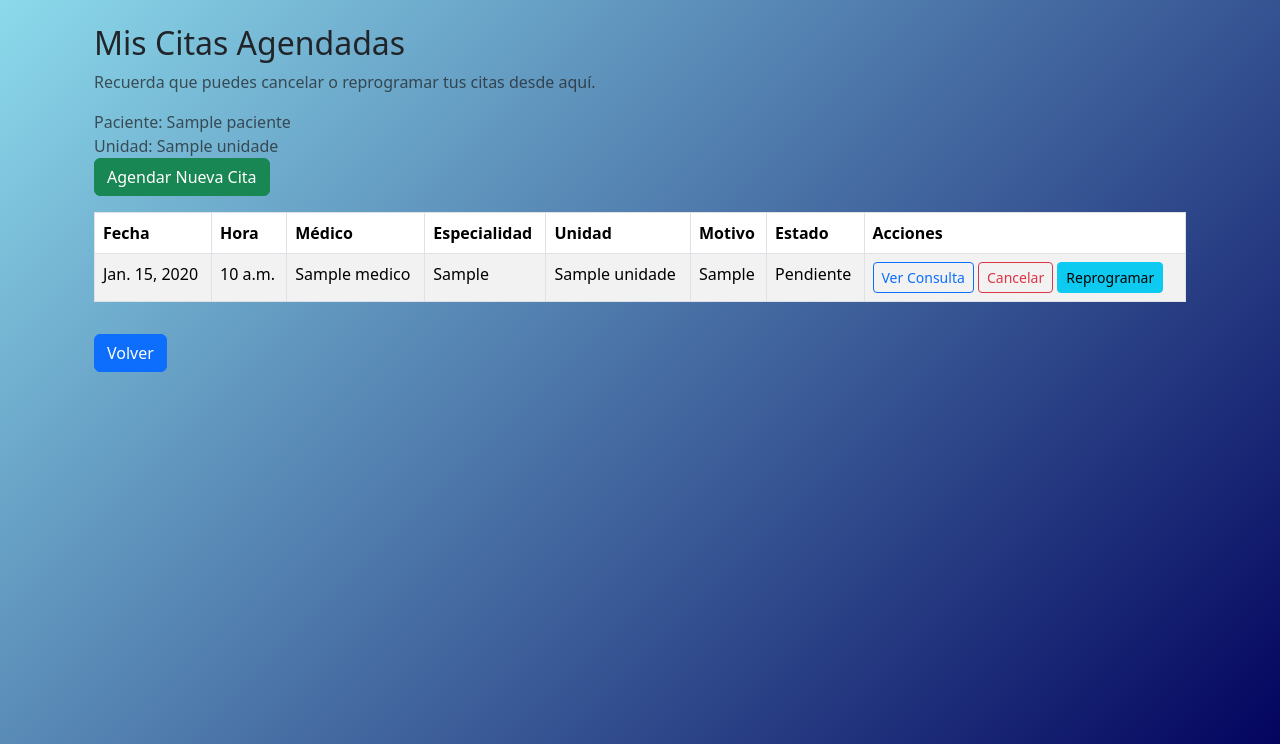
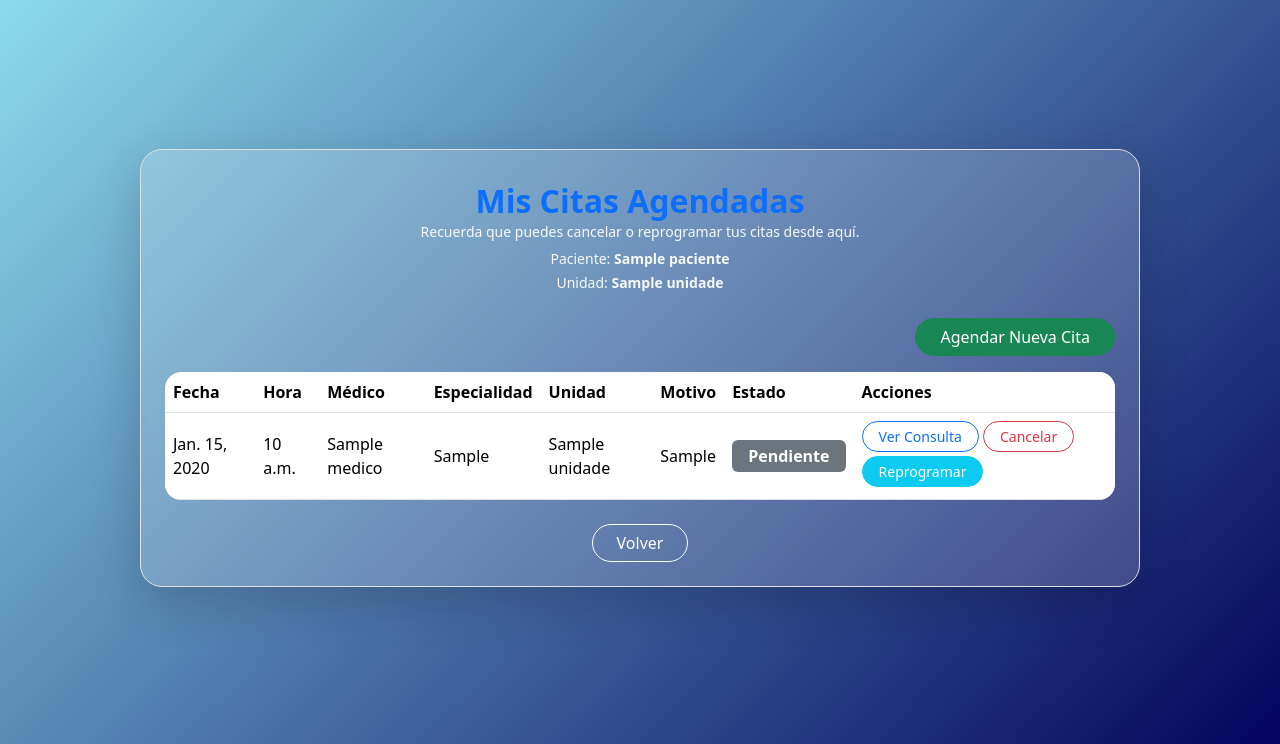
Before and after one commit to Eliasovalle22/eps_salud, a Django app: template core/templates/core/citas_paciente.html in a window 1280 px wide. Shown: the part 56-800 px from the top of the page. Run offline with Django 5.2, Linux system fonts and the light colour scheme; the template is opened without the code that fills it: values that come from a table or form of the project are taken from there, others are empty; tables that the repository leaves empty hold one stand-in row (values such as "Sample post").

Commit message:
commit 10
estilo citas paciente

```diff
--- a/core/templates/core/citas_paciente.html
+++ b/core/templates/core/citas_paciente.html
@@ -1,16 +1,23 @@
 {% extends 'base.html' %}
 {% block content %}
-<div class="container mt-4">
-    <h2>Mis Citas Agendadas</h2>
-    <samall class="text-muted">
-        <p>Recuerda que puedes cancelar o reprogramar tus citas desde aquí.</p>
-        Paciente: {{ paciente.nombre }}<br>
-        Unidad: {{ paciente.unidad.nombre }}<br>
+<div class="container mt-5 d-flex flex-column align-items-center justify-content-center" style="min-height: 80vh;">
+    <div class="card shadow-lg p-4 w-100" style="max-width: 1000px; background: rgba(255,255,255,0.18); border-radius: 22px; backdrop-filter: blur(8px); border: 1.5px solid #e0e0e0;">
+        <div class="mb-4 text-center">
+            <i class="bi bi-calendar-heart" style="font-size: 2.5rem; color: #0d6efd;"></i>
+            <h2 class="mt-2 mb-0 fw-bold text-primary">Mis Citas Agendadas</h2>
+            <small class="text-light">
+                <p class="mb-1">Recuerda que puedes cancelar o reprogramar tus citas desde aquí.</p>
+                Paciente: <strong>{{ paciente.nombre }}</strong><br>
+                Unidad: <strong>{{ paciente.unidad.nombre }}</strong>
             </small>
-    <a href="{% url 'agendar_cita' %}" class="btn btn-success mb-3">Agendar Nueva Cita</a>
+        </div>
+        <div class="text-end mb-3">
+            <a href="{% url 'agendar_cita' %}" class="btn btn-success rounded-pill px-4">Agendar Nueva Cita</a>
+        </div>
         {% if citas %}
-        <table class="table table-bordered table-striped">
-            <thead>
+            <div class="table-responsive rounded-4 overflow-hidden">
+                <table class="table table-hover align-middle mb-0" style="background: rgba(255,255,255,0.92); border-radius: 16px;">
+                    <thead style="background: linear-gradient(90deg, #0d6efd 60%, #90e0ef 100%); color: #fff;">
                         <tr>
                             <th>Fecha</th>
                             <th>Hora</th>
@@ -24,29 +31,34 @@
                     </thead>
                     <tbody>
                         {% for cita in citas %}
-                <tr>
+                        <tr style="transition: background 0.2s;" onmouseover="this.style.background='#e7f1ff'" onmouseout="this.style.background=''">
                             <td>{{ cita.fecha }}</td>
                             <td>{{ cita.hora }}</td>
                             <td>{{ cita.medico.nombre }}</td>
                             <td>{{ cita.medico.especialidad }}</td>
                             <td>{{ cita.unidad.nombre }}</td>
                             <td>{{ cita.motivo }}</td>
-                    <td>{{ cita.get_estado_display }}</td>
                             <td>
-                        <a href="{% url 'detalle_cita_paciente' cita.id %}" class="btn btn-sm btn-outline-primary {% if not cita.consulta %}disabled{% endif %}">Ver Consulta</a>
-                        <a href="{% url 'cancelar_cita' cita.id %}" class="btn btn-sm btn-outline-danger">Cancelar</a>
-                        <a href="{% url 'reprogramar_cita' cita.id %}" class="btn btn-sm btn-info">Reprogramar</a>
-                        {% comment %} {% if cita.estado == 'Agendada' %}
-                        <a href="{% url 'cancelar_cita' cita.id %}" class="btn btn-sm btn-outline-danger">Cancelar</a>
-                        {% endif %} {% endcomment %}
+                                <span class="badge {% if cita.estado == 'pendiente' %}bg-warning text-dark{% elif cita.estado == 'realizada' %}bg-success{% else %}bg-secondary{% endif %} px-3 py-2 fs-6">
+                                    {{ cita.get_estado_display }}
+                                </span>
+                            </td>
+                            <td>
+                                <a href="{% url 'detalle_cita_paciente' cita.id %}" class="btn btn-sm btn-outline-primary mb-1 rounded-pill px-3 {% if not cita.consulta %}disabled{% endif %}">Ver Consulta</a>
+                                <a href="{% url 'cancelar_cita' cita.id %}" class="btn btn-sm btn-outline-danger mb-1 rounded-pill px-3">Cancelar</a>
+                                <a href="{% url 'reprogramar_cita' cita.id %}" class="btn btn-sm btn-info mb-1 rounded-pill px-3 text-white">Reprogramar</a>
                             </td>
                         </tr>
                         {% endfor %}
                     </tbody>
                 </table>
+            </div>
         {% else %}
-        <p>No tienes citas agendadas.</p>
+            <div class="alert alert-info text-center mb-0 mt-4">No tienes citas agendadas.</div>
         {% endif %}
-    <a href="{% url 'citas_paciente' %}" class="btn btn-primary mt-3">Volver</a>
+        <div class="text-center mt-4">
+            <a href="{% url 'citas_paciente' %}" class="btn btn-outline-secondary rounded-pill px-4">Volver</a>
+        </div>
+    </div>
 </div>
 {% endblock %}
```
Lines whose indentation alone changed are shown as unchanged.
